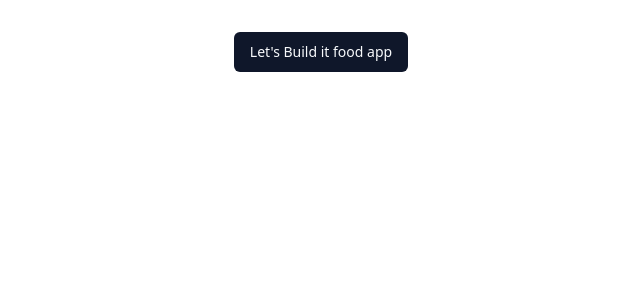
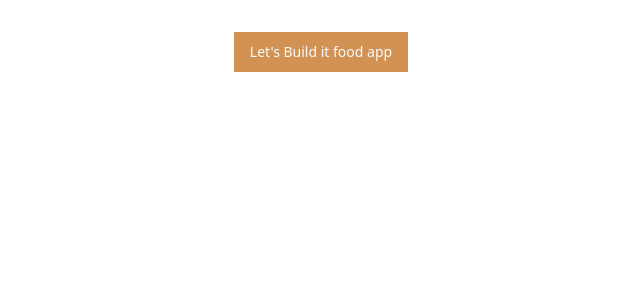
Before and after one commit to ParvezMah/ForkandFeast-Restaurant-Brand, a React (Vite) app in the folder Frontend/: page / in a window 1280 px wide. Shown: the top 300 px of the page, without its empty margins (319-959 px from the left). Built offline with nearby package versions, Linux system fonts and the light colour scheme.

Commit message:
Frontend Setup

```diff
--- a/Frontend/src/App.tsx
+++ b/Frontend/src/App.tsx
@@ -5,7 +5,7 @@ import { Button } from './components/ui/button'
 function App() {
   return (
     <>
-        <Button>Let's Build it food app</Button>
+        <Button className='bg-orange hover:bg-hoverOrange'>Let's Build it food app</Button>
     </>
   )
 }
--- a/Frontend/src/index.css
+++ b/Frontend/src/index.css
@@ -27,7 +27,9 @@
     --chart-3: 197 37% 24%;
     --chart-4: 43 74% 66%;
     --chart-5: 27 87% 67%;
-    --radius: 0.5rem
+    --buttonColor: #d19254;
+    --hoverButtonColor: #f08e2c;
+    --radius: 0.5rem,
   }
   .dark {
     --background: 222.2 84% 4.9%;
--- a/Frontend/tailwind.config.js
+++ b/Frontend/tailwind.config.js
@@ -13,6 +13,8 @@ export default {
   			sm: 'calc(var(--radius) - 4px)'
   		},
   		colors: {
+			orange: "var(--buttonColor)",
+			hoverOrange: "var(--hoverButtonColor)",
   			background: 'hsl(var(--background))',
   			foreground: 'hsl(var(--foreground))',
   			card: {
```
